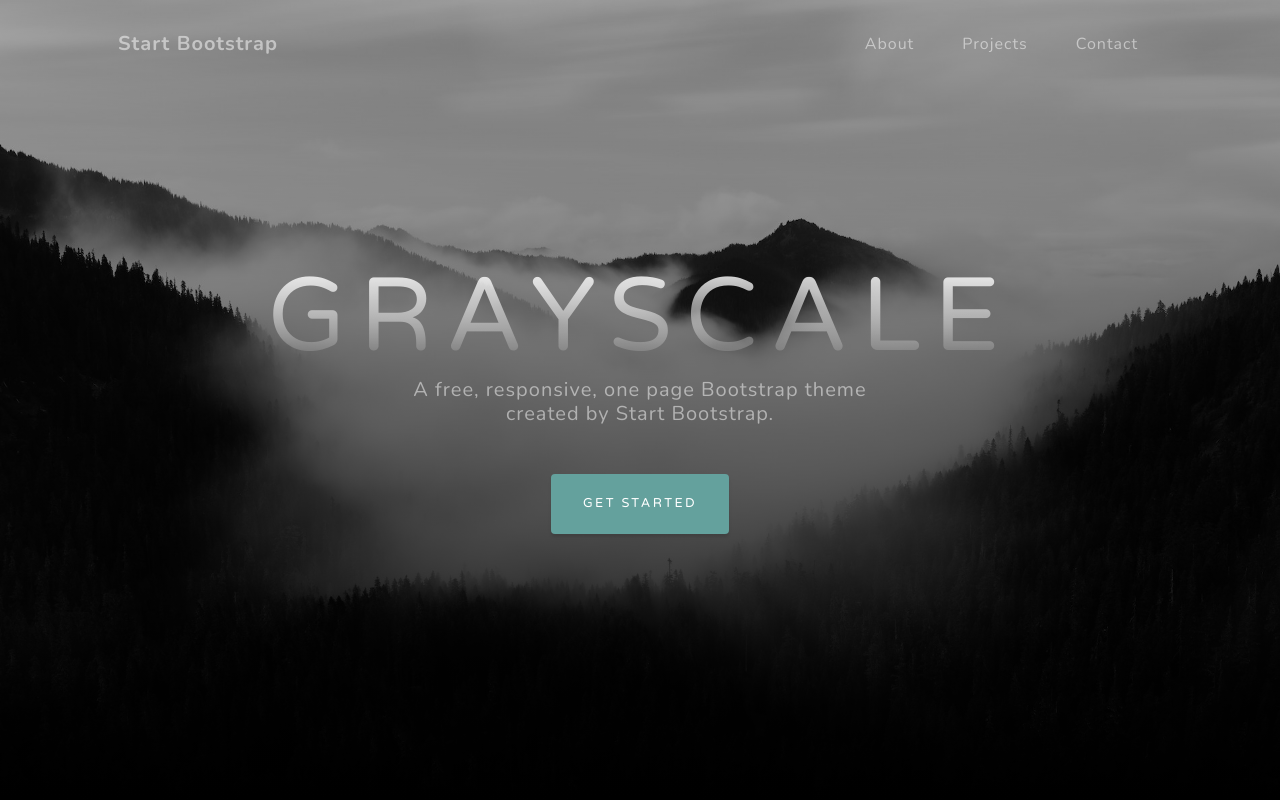
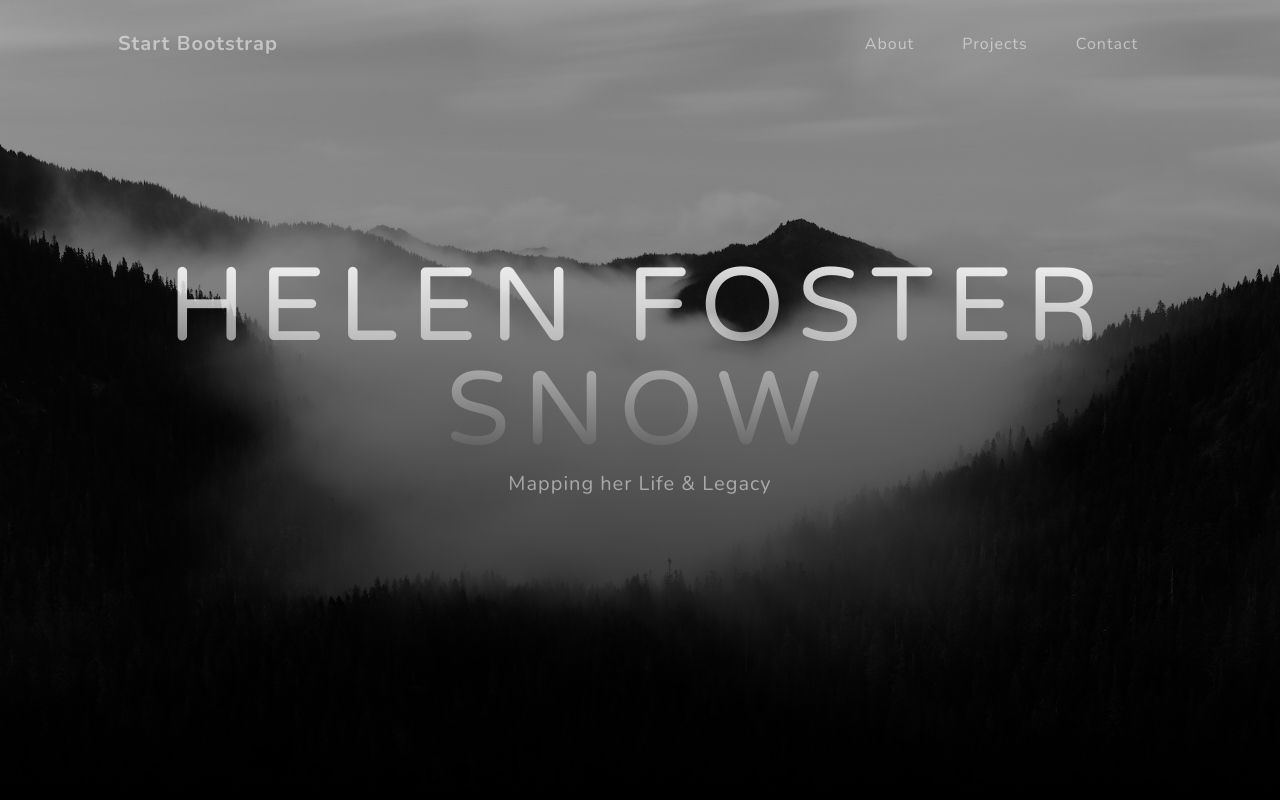
Before and after one commit to prestoncp4/Helen-Foster, a plain HTML site: page index.html in a window 1280 px wide. Shown: the top 800 px of the page. Drawn offline with nearby package versions, Linux system fonts and the light colour scheme.

Commit message:
Update index.html

```diff
--- a/index.html
+++ b/index.html
@@ -5,7 +5,7 @@
         <meta name="viewport" content="width=device-width, initial-scale=1, shrink-to-fit=no" />
         <meta name="description" content="" />
         <meta name="author" content="" />
-        <title>Grayscale - Start Bootstrap Theme</title>
+        <title>Helen Foster Snow</title>
         <link rel="icon" type="image/x-icon" href="assets/favicon.ico" />
         <!-- Font Awesome icons (free version)-->
         <script src="https://use.fontawesome.com/releases/v6.1.0/js/all.js" crossorigin="anonymous"></script>
@@ -38,9 +38,8 @@
             <div class="container px-4 px-lg-5 d-flex h-100 align-items-center justify-content-center">
                 <div class="d-flex justify-content-center">
                     <div class="text-center">
-                        <h1 class="mx-auto my-0 text-uppercase">Grayscale</h1>
-                        <h2 class="text-white-50 mx-auto mt-2 mb-5">A free, responsive, one page Bootstrap theme created by Start Bootstrap.</h2>
-                        <a class="btn btn-primary" href="#about">Get Started</a>
+                        <h1 class="mx-auto my-0 text-uppercase">Helen Foster Snow</h1>
+                        <h2 class="text-white-50 mx-auto mt-2 mb-5">Mapping her Life & Legacy</h2>
                     </div>
                 </div>
             </div>
```
